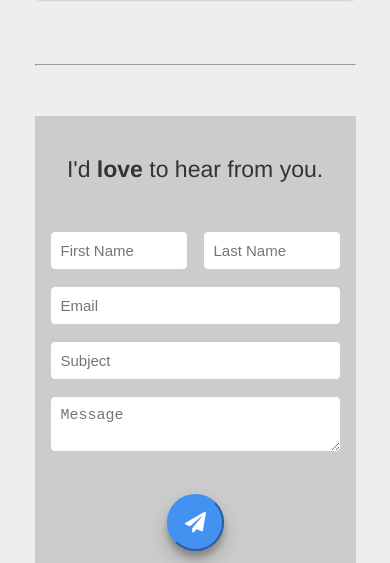
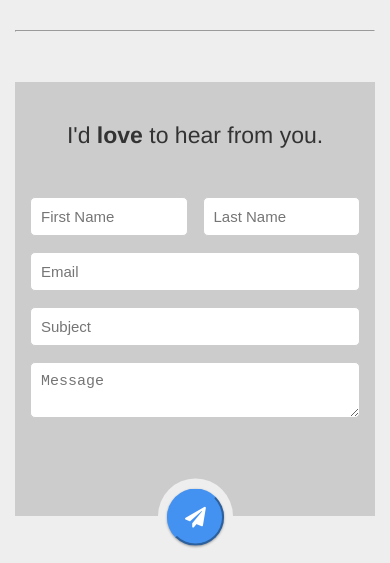
Before and after one commit to MdotB/MdotB.github.io, a plain HTML site: page index.html in a window 390 px wide. Shown: the part 2058-2621 px from the top of the page. Drawn offline with nearby package versions, Linux system fonts and the light colour scheme.

Commit message:
cutout contact section for button at bottom

```diff
--- a/index.html
+++ b/index.html
@@ -14,7 +14,7 @@
 </head>
 <body>
     <div id="top" class="content-wrapper">
-        <nav id="myNav" class="overlay">
+        <nav id="myNav" class="overlay" style="width: 0%">
             <div class="overlay-content">
                 <h2>My Recent Projects</h2>
                 <a href='https://cash-board.netlify.com/' target="_blank">Cash Board</a>
@@ -133,6 +133,7 @@
                     <input type="text" placeholder="Subject">
                     <textarea placeholder="Message"></textarea>
                 </form>
+                <div id="under-button"></div>
                 <button type="submit"><i class="fas fa-paper-plane"></i></button>
             </section>
         </main>
--- a/style.css
+++ b/style.css
@@ -6,7 +6,7 @@ html, body {
     font-family: 'Abel', sans-serif;
     height: 100%;
     width: 100vw;
-    color: white;
+    color: #fff;
     background-color: #eee;
 }
 .content-wrapper {
@@ -32,7 +32,7 @@ a {
 a:hover {
     color: #ccc;
 }
-.overlay {
+#myNav {
     display: flex;
     flex-direction: column;
     justify-content: flex-start;
@@ -72,12 +72,6 @@ a:hover {
     color: #f1f1f1;
     transform: scale(1.1);
   }
-/* .overlay .closebtn {
-    position: absolute;
-    top: 0;
-    left: 30px;
-    font-size: 50px;
-} */
 header {
     width: 100%;
     height: 70px;
@@ -417,7 +411,7 @@ li:last-child {
         font-size: 24px;
     }
     main {
-        width: 90vw;
+        width: 100vw;
     }
     #About-Me {
         transform: translateY(calc(292px * -.5));
@@ -469,6 +463,9 @@ li:last-child {
         padding: 7px;
         margin-bottom: 7px;
     }
+    #contact-me {
+        position: relative;
+    }
     #contact-header {
         text-align: center;
         font-size: 23px;
@@ -477,8 +474,19 @@ li:last-child {
         width: 100%;
         padding: 0 15px;
     }
+    #under-button {
+        position: absolute;
+        bottom: 0;
+        transform: translateY(50%);
+        width: 75px;
+        height: 75px;
+        background-color: #eee;
+        border-radius: 50%;
+    }
     button {
-        box-shadow: 0 10px 20px rgba(0,0,0,0.19), 0 6px 6px rgba(0,0,0,0.23);
-        transform: scale(1.04);
+        margin-bottom: 0;
+        justify-self: flex-end;
+        /* box-shadow: 0 3px 6px rgba(0,0,0,0.16), 0 3px 6px rgba(0,0,0,0.23); */
+        transform: scale(1.04) translateY(50%);
     }
 }
```
